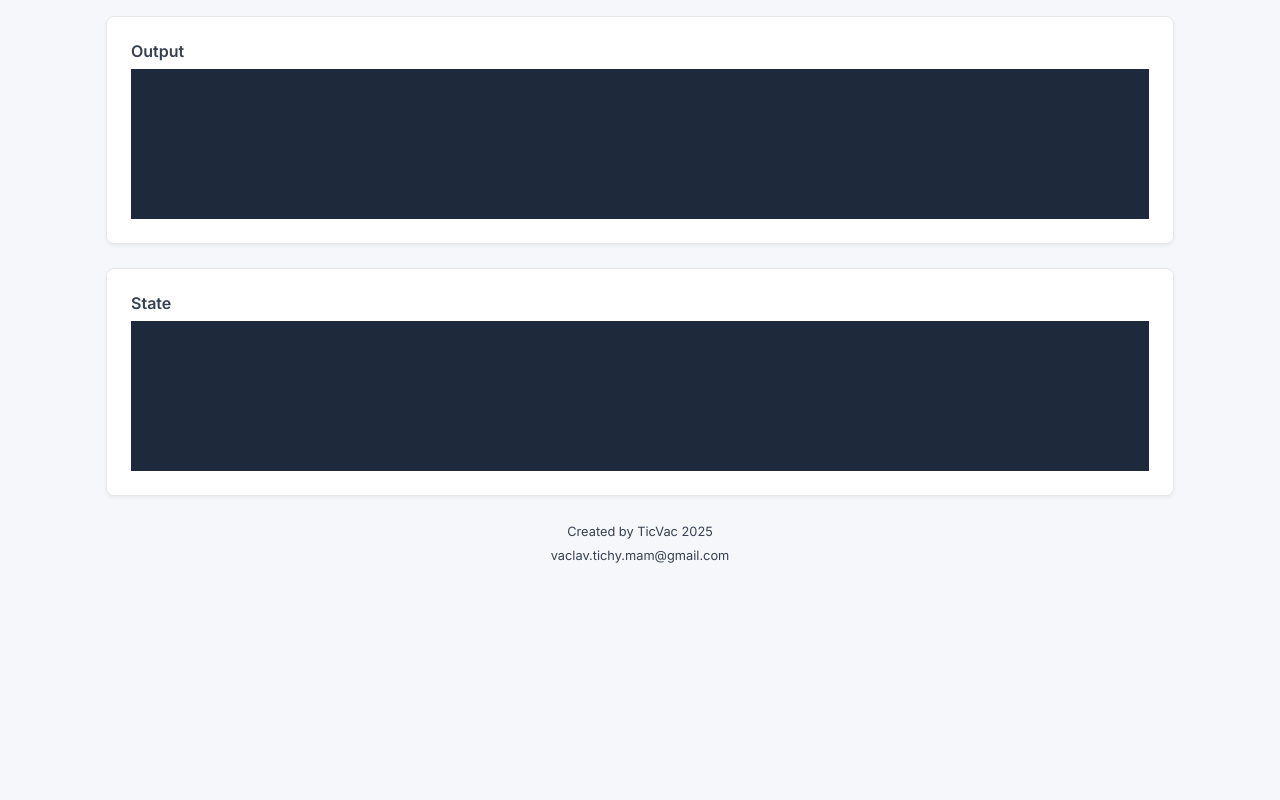
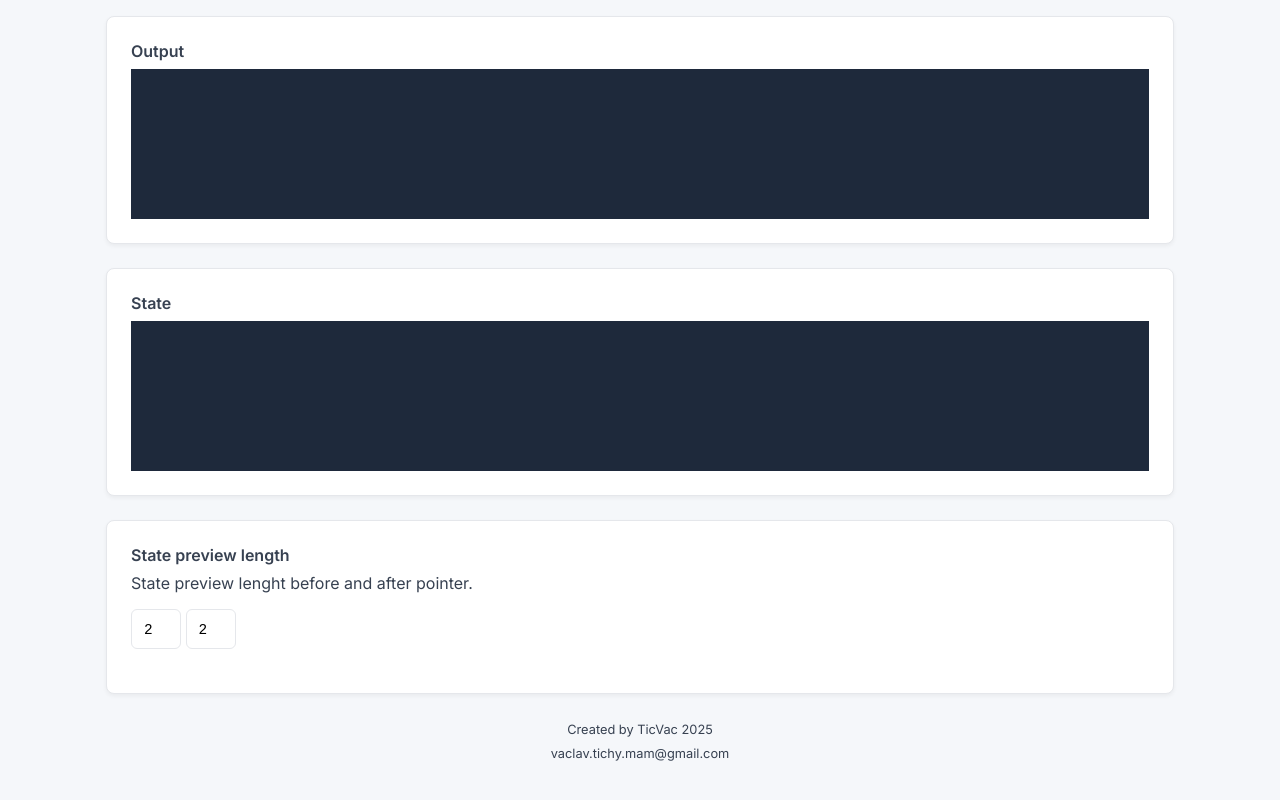
Before and after one commit to ticvac/brainfuck_interpreter, a plain HTML site: page index.html in a window 1280 px wide. Shown: the part 531-1331 px from the top of the page. Before the commit the page ends 1147 px from the top, so only its background shows below. Drawn offline with Linux system fonts and the light colour scheme.

Commit message:
Update index.html
Přidána možnost nastavení délky náhledu stavu, nedokonalé ale funkční (pokud jsem schopen posoudit).

```diff
--- a/index.html
+++ b/index.html
@@ -26,6 +26,13 @@
       width: 100%; padding: 0.75rem; border: 1px solid var(--border); border-radius: 0.375rem; font-family: monospace; font-size: 0.9rem; margin-bottom: 1rem;
     }
     textarea { resize: vertical; height: 200px; }
+
+    .prevLenIn {
+      display: inline-block;
+      resize: none; overflow:hidden;
+      width:50px; height:40px;
+    }
+
     .btn {
       display: inline-block; padding: 0.75rem 1.5rem; background: var(--primary); color: #fff; text-decoration: none;
       border: none; border-radius: 0.375rem; font-weight: 600; cursor: pointer;
@@ -169,8 +176,12 @@
         </select>
         <button type="button" id="run-btn" class="btn">Run</button>
         <button type="button" id="stop-btn" class="btn-stop" style="display: none;">Stop</button>
+
+
+
       </div>
     </form>
+
 
     <div class="card">
       <label for="output">Output</label>
@@ -180,6 +191,15 @@
     <div class="card">
       <label for="last_state">State</label>
       <pre id="last_state"></pre>
+    </div>
+
+    <div class="card">
+	<label>State preview length </label>
+	State preview lenght before and after pointer.
+	<div style="margin-top: 1rem; flex-wrap: wrap; gap: 1rem;">
+	<textarea class ="prevLenIn" id="prevLenBP">2</textarea>
+	<textarea class ="prevLenIn" id="prevLenAP">2</textarea>
+	</div>
     </div>
     <div class="author">Created by TicVac 2025<br>vaclav.tichy.mam@gmail.com</div>
   </div>
@@ -319,11 +339,11 @@
 
       getState() {
         let values = []
-        for (let i = -2; i <= 2; i++) {
+        for (let i = -parseInt(prevLenBP.value); i <= parseInt(prevLenAP.value); i++) {
           values.push(this.data[this.ourI24(this.mp + i)]);
         }
         const dataMain = values.join(' ')
-        const dataOnlyFromFirstTwo = values.slice(0, 2).join(' ')
+        const dataOnlyFromFirstTwo = values.slice(0, parseInt(prevLenBP.value)).join(' ')
         let sss = `steps: ${this.steps} ptr: ${this.mp} ` + "[... "
         const sss_old_length = sss.length
         sss += dataMain + " ...]"
@@ -457,6 +477,8 @@
       const btn = document.getElementById('run-btn');
       const code = document.getElementById('code').value;
       const input = document.getElementById('input').value;
+      const prevLenBP = document.getElementById('prevLenBP').value;
+      const prevLenAP = document.getElementById('prevLenAP').value;
       if (btn.disabled) return;
 
       outElement.textContent = "";
```
